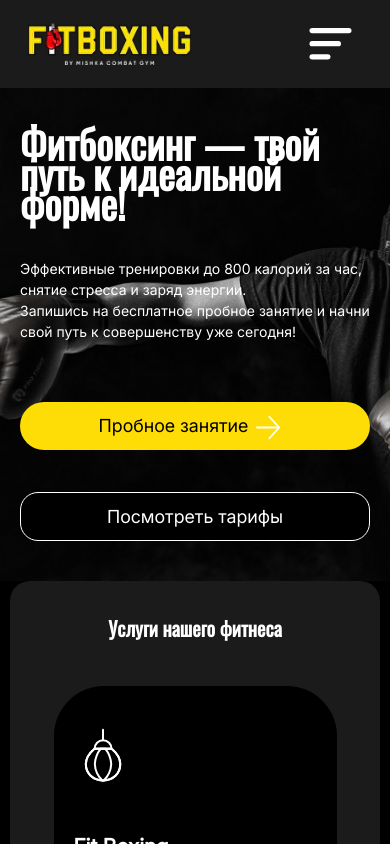
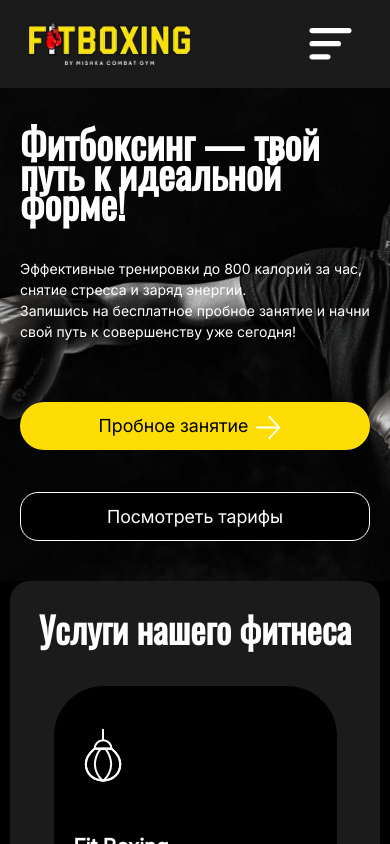
Before and after one commit to s1mple0315/fit_boxing, a React (Vite) app: page / in a window 390 px wide. Shown: the top 844 px of the page. Built offline with nearby package versions, Linux system fonts and the light colour scheme.

Commit message:
enhance NavigationGrid styles; increase heading font sizes for improved visibility

```diff
--- a/src/components/NavigationGrid/NavigationGrid.module.css
+++ b/src/components/NavigationGrid/NavigationGrid.module.css
@@ -61,7 +61,7 @@
   }
 
   .heading {
-    font-size: 36px;
+    font-size: 42px;
     line-height: 45px;
     margin-bottom: 20px;
   }
@@ -82,7 +82,7 @@
   }
 
   .heading {
-    font-size: 24px;
+    font-size: 36px;
   }
 }
 
@@ -93,7 +93,6 @@
   }
 
   .heading {
-    font-size: 20px;
     line-height: 35px;
   }
 
```
